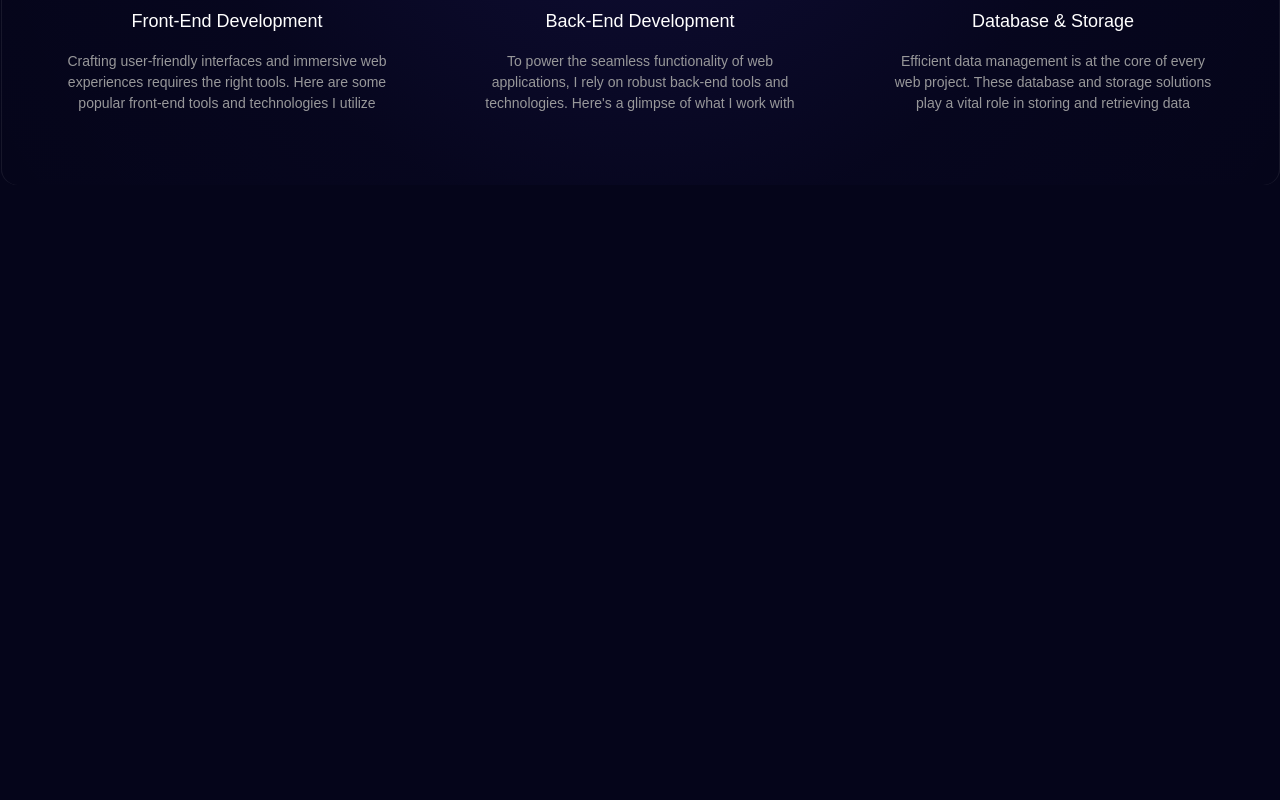
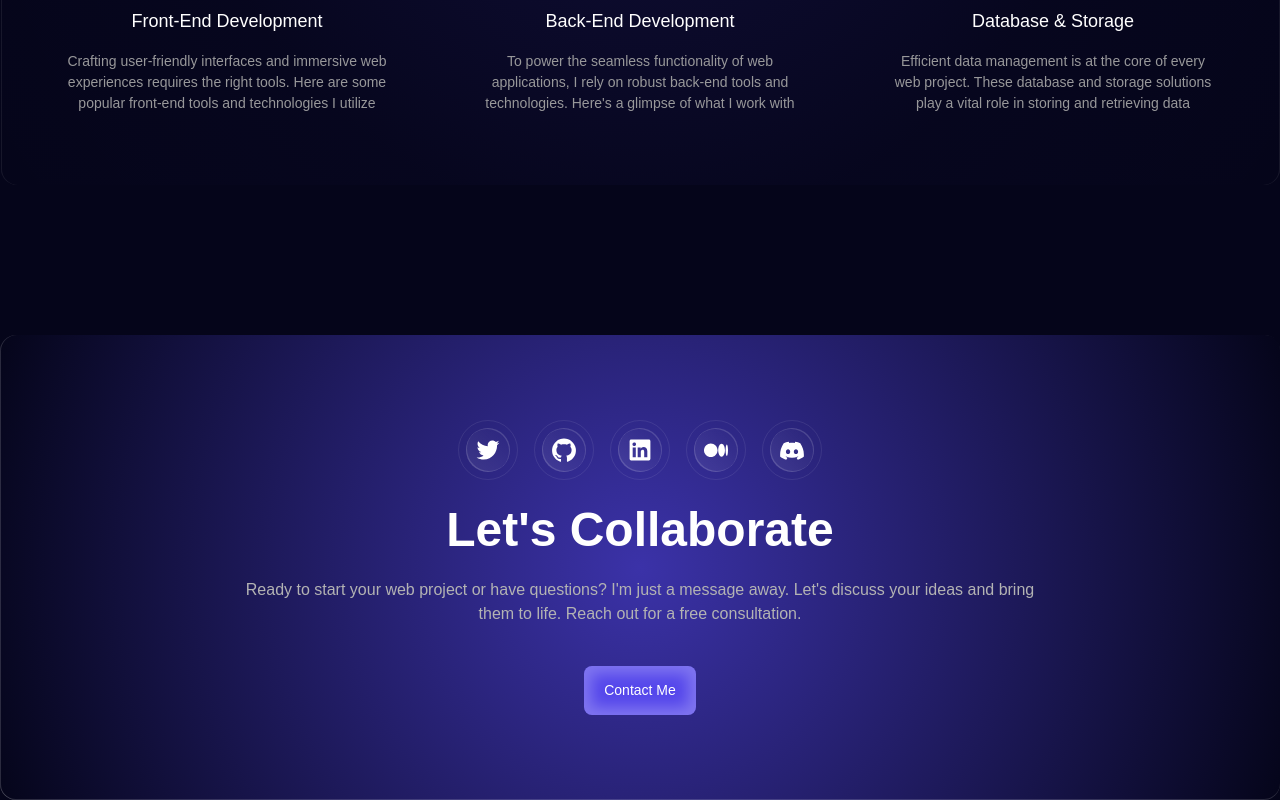
Before and after one commit to Saba-Vardosanidze/DevCraft, a React (Vite) app: page / in a window 1280 px wide. Shown: the part 4599-5399 px from the top of the page. Before the commit the page ends 5031 px from the top, so only its background shows below. Built offline with nearby package versions, Linux system fonts and the light colour scheme; a web font is replaced by a local one.

Commit message:
feature/collaborate

```diff
--- /dev/null
+++ b/src/components/Collaborate/Collaborate.jsx
@@ -0,0 +1,28 @@
+import styles from "./Collaborate.module.css";
+import { collaborateIcons } from "../../data/collaborate";
+export default function Collaborate() {
+  return (
+    <div className={styles.collaborateMainContainer}>
+      <div className={styles.iconContainer}>
+        {collaborateIcons.map((eachElement) => (
+          <div className={styles.outContainer}>
+            <div className={styles.photoContainer}>
+              <a href={eachElement.link}>
+                <img src={eachElement.icon} alt={eachElement.title} />
+              </a>
+            </div>
+          </div>
+        ))}
+      </div>
+      <div className={styles.titleAndDescription}>
+        <h2>Let's Collaborate</h2>
+        <p>
+          Ready to start your web project or have questions? I'm just a message
+          away. Let's discuss your ideas and bring them to life. Reach out for a
+          free consultation.
+        </p>
+      </div>
+      <button className={styles.headerButton}>Contact Me</button>
+    </div>
+  );
+}
--- /dev/null
+++ b/src/components/Collaborate/Collaborate.module.css
@@ -0,0 +1,125 @@
+.collaborateMainContainer {
+  max-width: 1280px;
+  width: 100%;
+  height: 465px;
+  margin: 150px auto;
+  box-shadow: inset 1px 0 0 rgba(255, 255, 255, 0.15),
+    inset 0 -1px 0 rgba(255, 255, 255, 0.15);
+  border-radius: 16px;
+  background: radial-gradient(
+    circle,
+    rgba(85, 71, 235, 0) 0%,
+    rgba(59, 50, 168, 1) 0%,
+    rgba(5, 5, 26, 0) 100%
+  );
+  font-family: var(--font-family-manrope);
+  display: flex;
+  flex-direction: column;
+  align-items: center;
+  justify-content: center;
+}
+.titleAndDescription {
+  margin-top: 14px;
+  max-width: 820px;
+  width: 100%;
+}
+.titleAndDescription h2 {
+  font-size: 48px;
+  font-weight: bold;
+  color: var(--color-white);
+  text-align: center;
+  margin-bottom: 12px;
+}
+.titleAndDescription p {
+  color: var(--color-paragraph);
+  text-align: center;
+  max-width: 980px;
+  width: 100%;
+  margin: auto;
+}
+.headerButton {
+  padding: 14px 20px;
+  border-radius: 8px;
+  border: none;
+  cursor: pointer;
+  background-color: var(--color-headerButton);
+  box-shadow: inset 0px 0px 14px 8px rgba(255, 255, 255, 0.25);
+  font-size: 14px;
+  font-weight: 500;
+  color: var(--color-white);
+  transition: 300ms;
+  margin-top: 40px;
+}
+.headerButton:hover {
+  filter: drop-shadow(0px 0px 10px var(--color-headerButton));
+}
+.iconContainer {
+  display: flex;
+  gap: 16px;
+}
+.outContainer {
+  width: 60px;
+  height: 60px;
+  border-radius: 100%;
+  border: 1px solid var(--color-whiteOpacity);
+  display: flex;
+  justify-content: center;
+  align-items: center;
+}
+.photoContainer {
+  width: 44px;
+  height: 44px;
+  display: flex;
+  align-items: center;
+  justify-content: center;
+  border-radius: 100%;
+  cursor: pointer;
+  box-shadow: inset 1px -1px 0px rgba(255, 255, 255, 0.15),
+    inset -1px 1px 0px rgba(255, 255, 255, 0.15);
+  background: linear-gradient(
+    45deg,
+    rgba(255, 255, 255, 0.0844712885154062) 0%,
+    rgba(5, 5, 26, 0) 100%
+  );
+  transition: 200ms;
+}
+.photoContainer:hover {
+  height: 100%;
+  width: 100%;
+  backdrop-filter: blur(222px);
+  filter: drop-shadow(0px 0px 15px var(--color-white));
+}
+@media (max-width: 1200px) {
+  .collaborateMainContainer {
+    max-width: 358px;
+    width: 100%;
+    max-width: 358px;
+    width: 100%;
+    height: 319px;
+  }
+  .titleAndDescription h2 {
+    font-size: 28px;
+  }
+  .titleAndDescription p {
+    font-size: 12px;
+    width: 298px;
+  }
+  .outContainer {
+    width: 44px;
+    height: 44px;
+  }
+  .photoContainer {
+    width: 32px;
+    height: 32px;
+  }
+  .photoContainer img {
+    width: 20px;
+    height: 20px;
+  }
+  .iconContainer {
+    gap: 12px;
+  }
+  .headerButton {
+    padding: 14px 110px;
+  }
+}
--- a/src/components/PortfolioList/PortfolioList.module.css
+++ b/src/components/PortfolioList/PortfolioList.module.css
@@ -136,6 +136,19 @@
     rgba(255, 255, 255, 0.0844712885154062) 0%,
     rgba(5, 5, 26, 0) 100%
   );
+  transition: 200ms;
+}
+.embla__next:hover {
+  height: 100%;
+  width: 100%;
+  backdrop-filter: blur(222px);
+  filter: drop-shadow(0px 0px 15px var(--color-white));
+}
+.embla__prev:hover {
+  height: 100%;
+  width: 100%;
+  backdrop-filter: blur(222px);
+  filter: drop-shadow(0px 0px 15px var(--color-white));
 }
 .empty {
   width: 165px;
--- a/src/components/Tools/Tools.module.css
+++ b/src/components/Tools/Tools.module.css
@@ -7,7 +7,6 @@
   align-items: center;
   font-family: var(--font-family-manrope);
   margin-top: 150px;
-  height: 900px;
 }
 .starContainer {
   display: flex;
--- /dev/null
+++ b/src/data/collaborate.js
@@ -0,0 +1,27 @@
+export const collaborateIcons = [
+  {
+    icon: "./images/svg/twitter.svg",
+    title: "./twitter",
+    link: "https://x.com/",
+  },
+  {
+    icon: "./images/svg/github.svg",
+    title: "github",
+    link: "https://github.com/Saba-Vardosanidze",
+  },
+  {
+    icon: "./images/svg/linkDin.svg",
+    title: "linkDin",
+    link: "https://www.linkedin.com/in/saba-vardosanidze-76839434b/",
+  },
+  {
+    icon: "./images/svg/boomble.svg",
+    title: "boomble",
+    link: "https://www.instagram.com/",
+  },
+  {
+    icon: "./images/svg/discord.svg",
+    title: "discord",
+    link: "https://discord.com/",
+  },
+];
--- a/src/views/Home/Home.jsx
+++ b/src/views/Home/Home.jsx
@@ -1,3 +1,4 @@
+import Collaborate from "../../components/Collaborate/Collaborate";
 import Expertise from "../../components/Expertise/Expertise";
 import Header from "../../components/Header/Header";
 import HeroSection from "../../components/HeroSection/HeroSection";
@@ -17,6 +18,7 @@ const Home = () => {
       <Expertise />
       <PrtfolioList />
       <Tools />
+      <Collaborate />
     </div>
   );
 };
```
